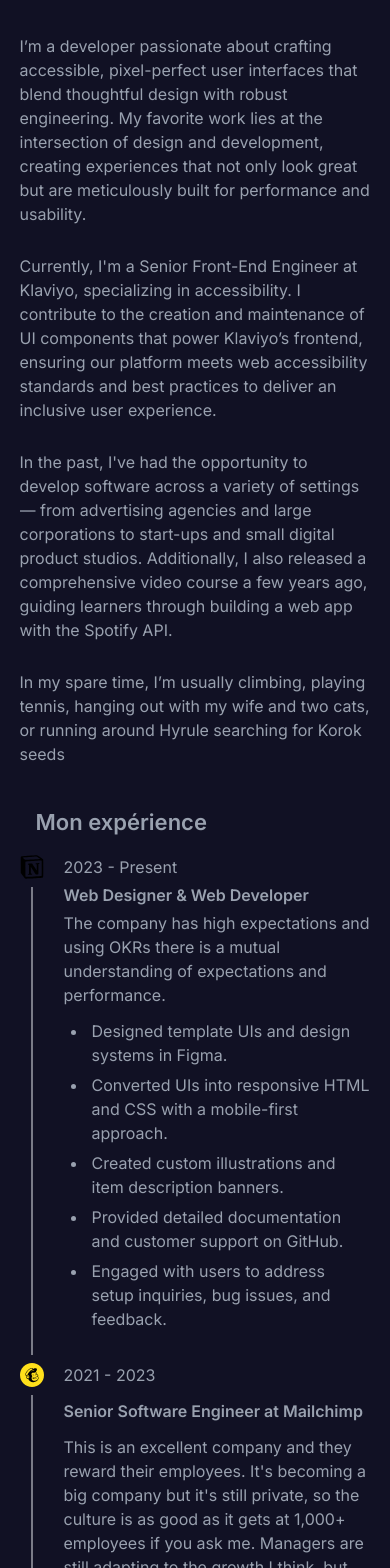
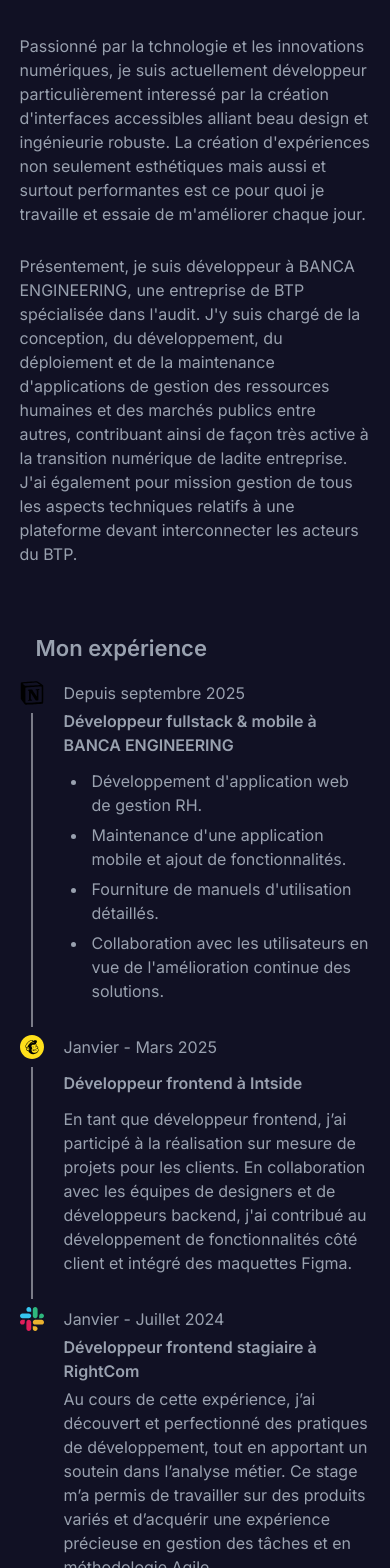
Before and after one commit to devMeno/charles_amen_portfolio, a Next.js app: page / in a window 390 px wide. Shown: the part 432-2000 px from the top of the page. Built offline with nearby package versions, Linux system fonts and the light colour scheme.

Commit message:
Add text

```diff
--- a/app/page.tsx
+++ b/app/page.tsx
@@ -27,13 +27,17 @@
               </div>
           </div>
           <div className={'w-[90%] mx-auto lg:w-1/3 lg:mx-0 flex flex-col gap-10 pb-10 lg:py-[100px] overflow-y-scroll [&::-webkit-scrollbar]:hidden [-ms-overflow-style:none] [scrollbar-width:none]'}>
-              <div className={'flex flex-col gap-[2px] lg:px-4'}>
-                  <span>I’m a developer passionate about crafting accessible, pixel-perfect user interfaces that blend thoughtful design with robust engineering. My favorite work lies at the intersection of design and development, creating experiences that not only look great but are meticulously built for performance and usability.</span><br/>
-                  <span>Currently, I'm a Senior Front-End Engineer at Klaviyo, specializing in accessibility. I contribute to the creation and maintenance of UI components that power Klaviyo’s frontend, ensuring our platform meets web accessibility standards and best practices to deliver an inclusive user experience.</span><br/>
-                  <span>In the past, I've had the opportunity to develop software across a variety of settings — from advertising agencies and large corporations to start-ups and small digital product studios. Additionally, I also released a comprehensive video course a few years ago, guiding learners through building a web app with the Spotify API.</span><br/>
-                  <span>In my spare time, I’m usually climbing, playing tennis, hanging out with my wife and two cats, or running around Hyrule searching for Korok seeds</span>
-              </div>
-              <div className={'flex flex-col gap-4'}>
+                <div className={'flex flex-col gap-[2px] lg:px-4'}>
+                    <span>
+                        Passionné par la tchnologie et les innovations numériques, je suis actuellement développeur particulièrement interessé par la création d'interfaces accessibles alliant beau design et ingénieurie robuste.
+                        La création d'expériences non seulement esthétiques mais aussi et surtout performantes est ce pour quoi je travaille et essaie de m'améliorer chaque jour.
+                    </span><br/>
+                    <span>
+                        Présentement, je suis développeur à BANCA ENGINEERING, une entreprise de BTP spécialisée dans l'audit. J'y suis chargé de la conception, du développement, du déploiement et de la maintenance d'applications de gestion des ressources humaines et des marchés publics entre autres, contribuant ainsi de façon très active à la transition numérique de ladite entreprise.
+                        J'ai également pour mission gestion de tous les aspects techniques relatifs à une plateforme devant interconnecter les acteurs du BTP.
+                    </span><br/>
+                </div>
+                <div className={'flex flex-col gap-4'}>
                   <span className={'text-[22px] font-semibold ml-4'}>Mon expérience</span>
 
                   <div>
@@ -50,32 +54,29 @@
 
                           <div className="grow pb-8 group-last:pb-0">
                               <h3 className="mb-1">
-                                  2023 - Present
+                                  Depuis septembre 2025
                               </h3>
 
                               <p className="font-semibold">
-                                  Web Designer & Web Developer
+                                  Développeur fullstack & mobile à BANCA ENGINEERING
                               </p>
 
-                              <p className="mt-1">
+                              {/*<p className="mt-1">
                                   The company has high expectations and using OKRs there is a mutual understanding of expectations and performance.
-                              </p>
+                              </p>*/}
 
                               <ul className="list-disc ms-6 mt-3 space-y-1.5">
                                   <li className="ps-1">
-                                      Designed template UIs and design systems in Figma.
+                                        Développement d'application web de gestion RH.
                                   </li>
                                   <li className="ps-1">
-                                      Converted UIs into responsive HTML and CSS with a mobile-first approach.
+                                        Maintenance d'une application mobile et ajout de fonctionnalités.
                                   </li>
                                   <li className="ps-1">
-                                      Created custom illustrations and item description banners.
+                                        Fourniture de manuels d'utilisation détaillés.
                                   </li>
                                   <li className="ps-1">
-                                      Provided detailed documentation and customer support on GitHub.
-                                  </li>
-                                  <li className="ps-1">
-                                      Engaged with users to address setup inquiries, bug issues, and feedback.
+                                        Collaboration avec les utilisateurs en vue de l'amélioration continue des solutions.
                                   </li>
                               </ul>
                           </div>
@@ -96,15 +97,15 @@
 
                           <div className="grow pb-8 group-last:pb-0">
                               <h3 className="mb-1">
-                                  2021 - 2023
+                                    Janvier - Mars 2025
                               </h3>
 
                               <p className="cursor-target py-2 w-fit font-semibold hover:text-white">
-                                  Senior Software Engineer at Mailchimp
+                                    Développeur frontend à Intside
                               </p>
 
                               <p className="mt-1">
-                                  This is an excellent company and they reward their employees. It's becoming a big company but it's still private, so the culture is as good as it gets at 1,000+ employees if you ask me. Managers are still adapting to the growth I think, but everyone has to. Great place to work.
+                                  En tant que développeur frontend, j’ai participé à la réalisation sur mesure de projets pour les clients. En collaboration avec les équipes de designers et de développeurs backend, j'ai contribué au développement de fonctionnalités côté client et intégré des maquettes Figma.
                               </p>
 
                           </div>
@@ -125,16 +126,33 @@
 
                           <div className="grow pb-8 group-last:pb-0">
                               <h3 className="mb-1">
-                                  2011 - 2021
+                                  Janvier - Juillet 2024
                               </h3>
 
                               <p className="font-semibold">
-                                  Junior Software Engineer at Slack
+                                  Développeur frontend stagiaire à RightCom
                               </p>
 
                               <p className="mt-1">
-                                  Work in Slack is one of the beautiful experience I can do in my entire life. There are a lot of interesting thing to learn and manager respect your time and your personality.
+                                    Au cours de cette expérience, j’ai découvert et perfectionné des pratiques de développement, tout en apportant un soutein dans l’analyse métier. Ce
+                                    stage m’a permis de travailler sur des produits variés et d’acquérir une
+                                    expérience précieuse en gestion des tâches et en méthodologie Agile.
                               </p>
+
+                              <ul className="list-disc ms-6 mt-3 space-y-1.5">
+                                  <li className="ps-1">
+                                        Développement de fonctionnalités côté client.
+                                  </li>
+                                  <li className="ps-1">
+                                        Intégration de templates de mails avec JSREPORT.
+                                  </li>
+                                  <li className="ps-1">
+                                        Réalisation de tests, débogage puis maintenance du code frontend de plusieurs produits.
+                                  </li>
+                                  <li className="ps-1">
+                                        Partcipation aux différentes activités entrant dans le processus de développement logiciel suivant la méthodologie Agile (Sprint planning, Sprint retrospective, Code review, Daily scrum).
+                                  </li>
+                              </ul>
                           </div>
 
                       </div>
```
